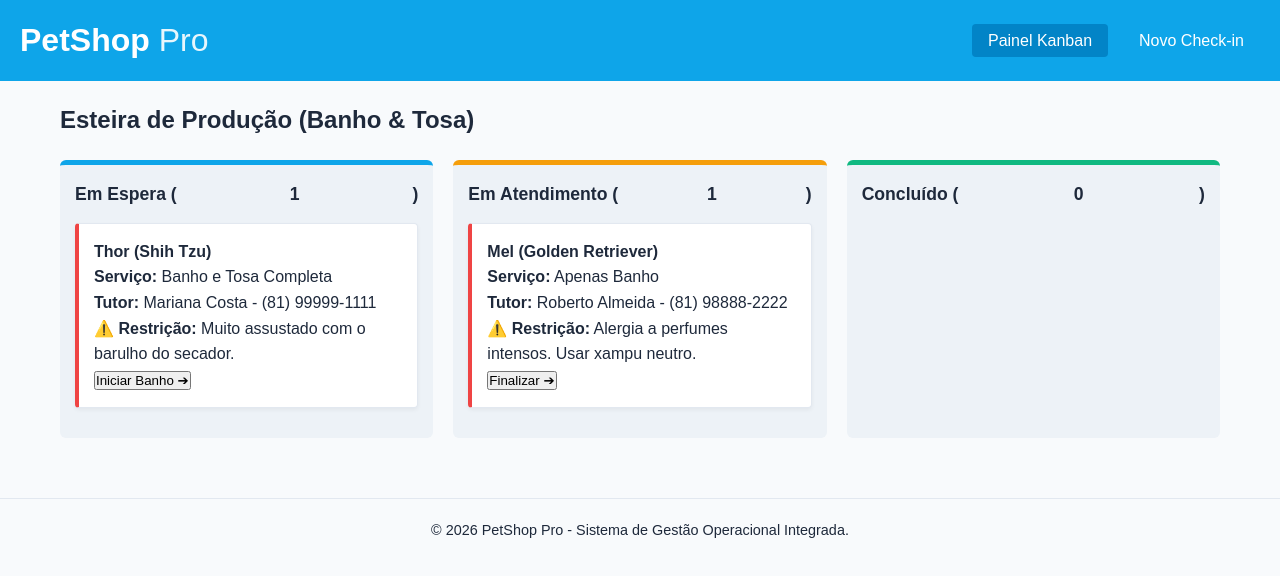
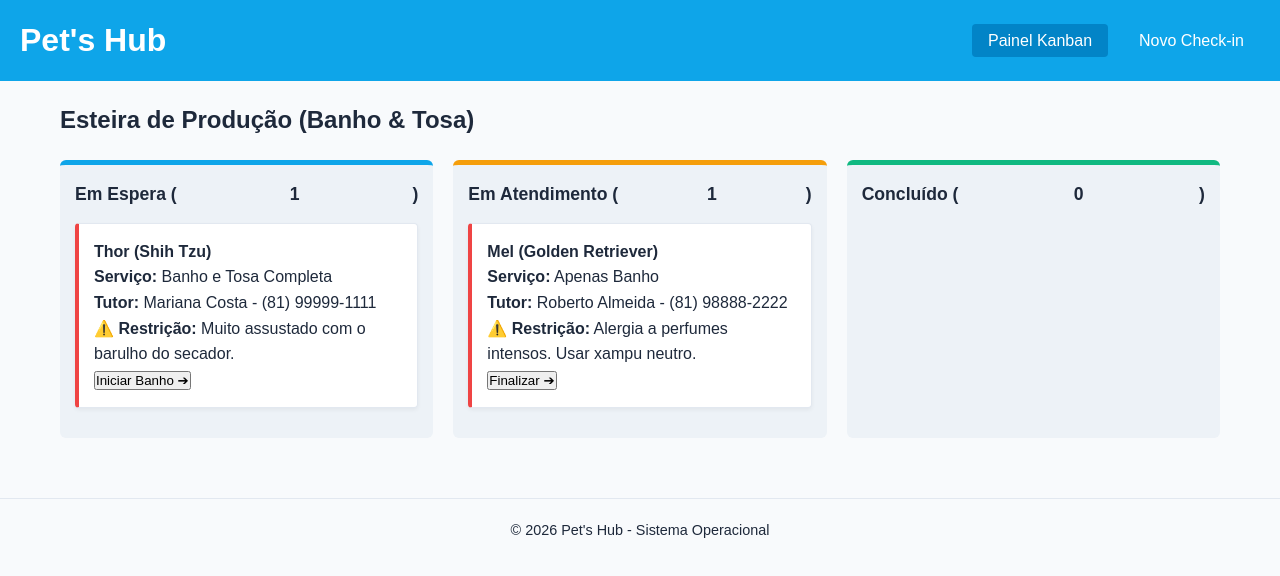
Before and after one commit to vns19-10/sistema-petshop, a plain HTML site: page index.html in a window 1280 px wide. Drawn offline with Linux system fonts and the light colour scheme.

Commit message:
alteração cabeçalho do html

```diff
--- a/index.html
+++ b/index.html
@@ -3,13 +3,13 @@
 <head>
     <meta charset="UTF-8">
     <meta name="viewport" content="width=device-width, initial-scale=1.0">
-    <title>PetShop Pro - Gerenciamento Operacional</title>
+    <title>Pet's Hub - Sistema Operacional</title>
     <link rel="stylesheet" href="style.css">
 </head>
 <body>
 
     <header class="main-header">
-        <h1>PetShop <span>Pro</span></h1>
+        <h1>Pet's Hub</h1>
         <nav aria-label="Navegação principal">
             <ul>
                 <li><a href="#dashboard" class="nav-link active" data-target="view-dashboard">Painel Kanban</a></li>
@@ -94,7 +94,7 @@
     </main>
 
     <footer class="main-footer">
-        <p>&copy; 2026 PetShop Pro - Sistema de Gestão Operacional Integrada.</p>
+        <p>&copy; 2026 Pet's Hub - Sistema Operacional</p>
     </footer>
 
     <script src="app.js"></script>
```
